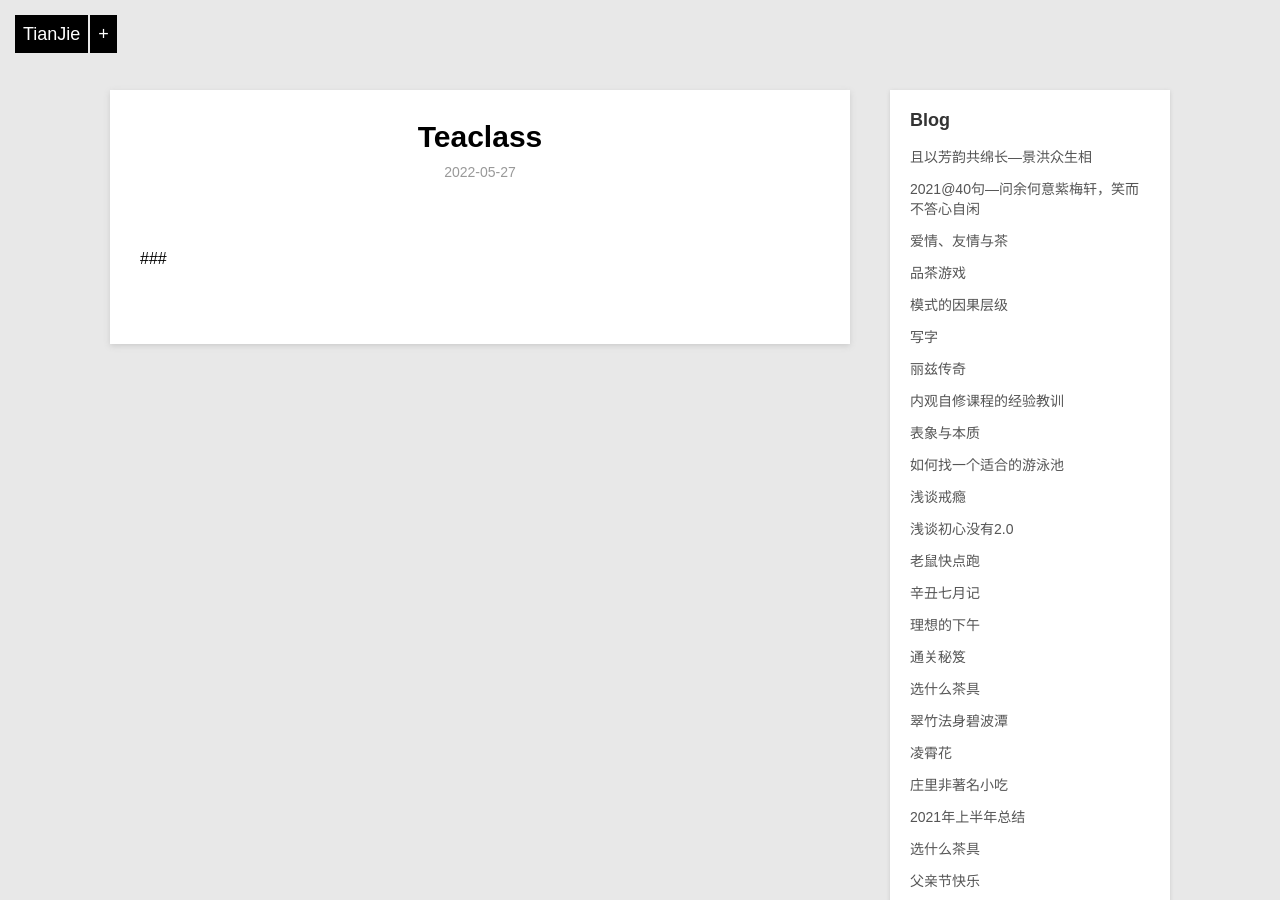
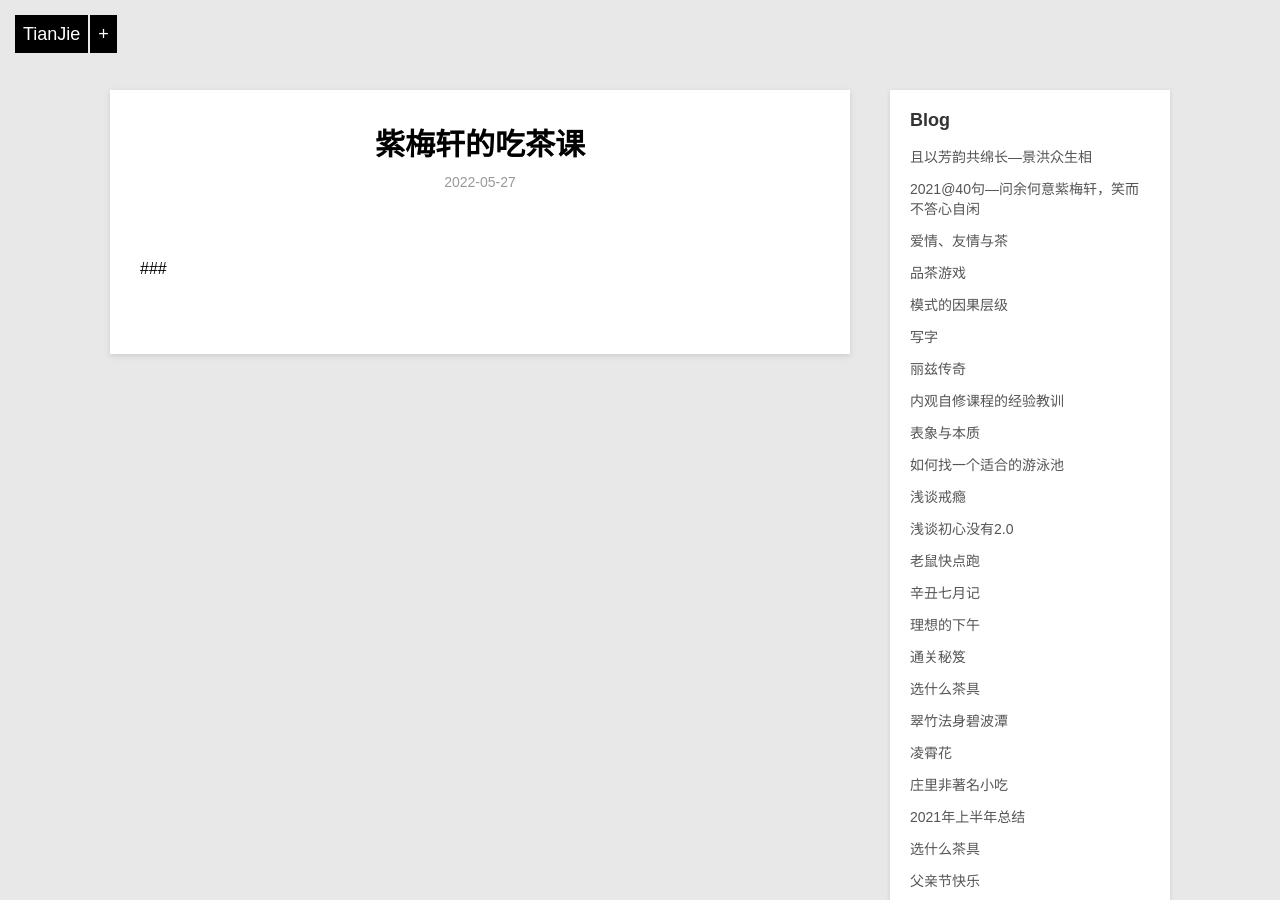
Before and after one commit to violettianjie/violettianjie.github.io, a Jekyll site: the page built from _posts/dejavu/2022-05-27-teaclass.md, in a window 1280 px wide and 900 px high. Built offline with Jekyll 4.4.1, drawn with Linux system fonts in a browser that asks for light colours; our own code applies the rules of GitHub Pages for plain Markdown files.

Commit message:
Update 2022-05-27-teaclass.md

```diff
--- a/_posts/dejavu/2022-05-27-teaclass.md
+++ b/_posts/dejavu/2022-05-27-teaclass.md
@@ -1,3 +1,9 @@
+---
+layout: post
+title: 紫梅轩的吃茶课
+category: dejavu
+description: 茶课
+---
 
 
 ###
```
